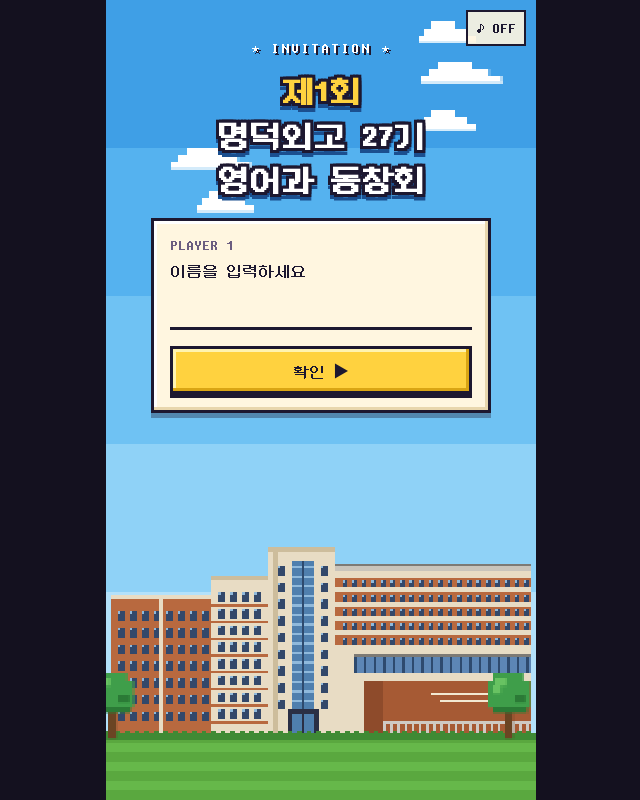
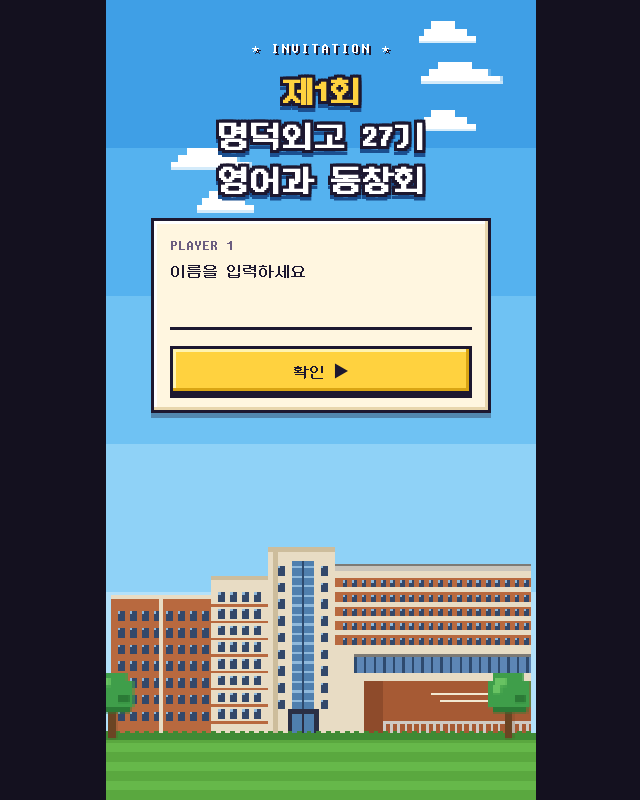
Before and after one commit to blushed-mw/mdfh27e-reunion, a plain HTML site: page index.html in a window 1280 px wide. Both pictures are taken after a click on the button "▶ PRESS START". Shown: the whole page, without its empty margins (319-959 px from the left). Drawn offline with Linux system fonts and the light colour scheme.

Commit message:
Remove sound; reword saved-name tag
Co-Authored-By: Claude Opus 5.5 <noreply@anthropic.com>

```diff
--- a/index.html
+++ b/index.html
@@ -96,14 +96,6 @@
   }
   .screen.active { opacity: 1; visibility: visible; transition: opacity .24s steps(3); }
 
-  #sound {
-    position: absolute; z-index: 20;
-    top: max(10px, env(safe-area-inset-top)); right: 10px;
-    min-width: 44px; min-height: 36px; padding: 0 8px;
-    background: rgba(255, 246, 224, .9);
-    border: 2px solid var(--ink);
-    font-size: 16px;
-  }
 
   /* ---------- 1 타이틀 ---------- */
   #s-title { align-items: center; justify-content: center; text-align: center; gap: 28px; }
@@ -127,7 +119,7 @@
   }
   .slot { width: 100%; max-width: 340px; padding: 16px; text-align: left; }
   .slot-head { display: flex; justify-content: space-between; align-items: center; font-size: 16px; color: var(--muted); margin-bottom: 10px; }
-  .slot-tag { background: var(--blue); color: #fff; padding: 2px 6px; font-family: var(--sans); font-weight: 600; font-size: 12px; }
+  .slot-tag { color: var(--blue); font-family: var(--sans); font-weight: 600; font-size: 12px; }
   .slot label { display: block; font-size: 16px; margin-bottom: 8px; }
   .slot-input { display: flex; align-items: center; border-bottom: 3px solid var(--ink); margin-bottom: 16px; }
   .slot-input input {
@@ -209,7 +201,6 @@
 
   /* ---------- 미리보기 이미지 (?og, 1200×630 캡처용) ---------- */
   body.og #app { max-width: none; width: 1200px; height: 630px; margin: 0; }
-  body.og #sound { display: none; }
   #s-og { padding: 0 0 0 56px; justify-content: center; gap: 22px; }
   #s-og .logo { align-items: flex-start; animation: none; gap: 14px; }
   #s-og .logo .l1 { font-size: 48px; }
@@ -230,7 +221,6 @@
 <body>
 <div id="app">
   <canvas id="bg" aria-hidden="true"></canvas>
-  <button id="sound" type="button" aria-pressed="false">♪ OFF</button>
 
   <!-- 1 타이틀 -->
   <section id="s-title" class="screen active" aria-label="타이틀">
@@ -238,7 +228,7 @@
     <h1 class="logo"><span class="l1">제1회</span><span class="l2">명덕외고 27기</span><span class="l3">영어과 동창회</span></h1>
     <button class="press blink" id="press" type="button">▶ PRESS START</button>
     <form class="slot box" id="slot" hidden autocomplete="off">
-      <div class="slot-head"><span>PLAYER 1</span><span class="slot-tag" id="slot-tag" hidden>이어하기</span></div>
+      <div class="slot-head"><span>PLAYER 1</span><span class="slot-tag" id="slot-tag" hidden>지난 기록 불러옴</span></div>
       <label for="name">이름을 입력하세요</label>
       <div class="slot-input"><input id="name" name="name" maxlength="10" autocomplete="off" autocapitalize="off" spellcheck="false" enterkeyhint="go"><span class="caret blink">_</span></div>
       <button class="pbtn" type="submit" id="go">확인 ▶</button>
@@ -364,38 +354,6 @@
   const deadlineAt = new Date(C.deadline + 'T23:59:59+09:00');
   const organizerCall = C.organizer.name.slice(1);
   const tel = 'tel:' + C.organizer.phone.replace(/[^0-9]/g, '');
-
-  // ---------- 소리 ----------
-  let soundOn = !!store.get('sound');
-  let ac = null;
-  function tone(freq, dur, vol = 0.04, when = 0, type = 'square') {
-    if (!soundOn) return;
-    try {
-      ac = ac || new (window.AudioContext || window.webkitAudioContext)();
-      const o = ac.createOscillator(), g = ac.createGain();
-      o.type = type; o.frequency.value = freq;
-      o.connect(g); g.connect(ac.destination);
-      const t = ac.currentTime + when;
-      g.gain.setValueAtTime(vol, t);
-      g.gain.exponentialRampToValueAtTime(0.0001, t + dur);
-      o.start(t); o.stop(t + dur + 0.02);
-    } catch {}
-  }
-  const sfx = {
-    blip: () => tone(988, 0.03, 0.02),
-    select: () => tone(660, 0.07),
-    start: () => [523, 659, 784, 1047].forEach((f, i) => tone(f, 0.12, 0.05, i * 0.08)),
-    hello: () => [784, 988, 1175, 1568].forEach((f, i) => tone(f, 0.1, 0.05, i * 0.07)),
-    error: () => { tone(247, 0.12); tone(185, 0.2, 0.04, 0.12); },
-    clear: () => [523, 523, 523, 659, 784, 659, 784, 1047].forEach((f, i) => tone(f, 0.12, 0.05, i * 0.1)),
-    beat: (n) => { tone(n % 2 ? 196 : 131, 0.1, 0.05, 0, 'triangle'); if (n % 4 === 2) tone(784, 0.05, 0.02); },
-  };
-  function renderSound() {
-    $('sound').textContent = soundOn ? '♪ ON' : '♪ OFF';
-    $('sound').setAttribute('aria-pressed', String(soundOn));
-  }
-  $('sound').addEventListener('click', () => { soundOn = !soundOn; store.set('sound', soundOn); renderSound(); sfx.select(); });
-  renderSound();
 
   // ---------- 캐릭터 (특징 조합) ----------
   const P = {
@@ -683,14 +641,13 @@
     $('slot').hidden = false;
     $('s-title').classList.add('typing');
     if (saved && saved.typed) { $('name').value = saved.typed; $('slot-tag').hidden = false; }
-    sfx.start();
     setTimeout(() => $('name').focus(), 50);
   }
   $('press').addEventListener('click', openSlot);
   $('slot').addEventListener('submit', (e) => {
     e.preventDefault();
     const v = $('name').value;
-    if (!v.trim()) { $('name').focus(); sfx.error(); return; }
+    if (!v.trim()) { $('name').focus(); return; }
     $('name').blur();
     me = findPerson(v);
     goHello();
@@ -715,7 +672,6 @@
     if (reduced) { el.textContent = text; done && done(); return; }
     typing = setInterval(() => {
       el.textContent = text.slice(0, ++i);
-      if (i % 2) sfx.blip();
       if (i >= text.length) { clearInterval(typing); done && done(); }
     }, 45);
   }
@@ -737,12 +693,10 @@
     setActions([]);
     layoutHero();
     if (me) {
-      sfx.hello();
       burst(LW / 2, groundY('hello') - 40, 30, ['#ffd23f', '#ffffff', '#7bdcff']);
       typeText($('hello-text'), `${callName(me.given)} 이게 얼마만이냐 반갑다!`, () =>
         setActions([{ label: '다음 ▶', on: goQuest }]));
     } else {
-      sfx.error();
       typeText($('hello-text'), '음… 명단에서 이름을 못 찾았어. 다시 입력해볼래?', () =>
         setActions([
           { label: `${organizerCall}에게 연락`, href: tel, ghost: true },
@@ -759,7 +713,7 @@
     hctx.drawImage(sprite(me ? me.p : unknown, pose, !me), 0, 0);
     if (me && !reduced && beat !== beatN) {
       beatN = beat;
-      if (beat % 2 === 0) { sfx.beat(beat / 2); spawnNote(); }
+      if (beat % 2 === 0) spawnNote();
     }
   }
   function spawnNote() {
@@ -790,7 +744,7 @@
     $('send').disabled = !v;
     $('send').textContent = v ? SEND_LABEL[v] : '참석 여부를 골라줘';
   }
-  document.querySelectorAll('.choice').forEach((b) => b.addEventListener('click', () => { pick(b.dataset.v); sfx.select(); }));
+  document.querySelectorAll('.choice').forEach((b) => b.addEventListener('click', () => { pick(b.dataset.v); }));
   $('msg').addEventListener('input', () => { $('msg-count').textContent = $('msg').value.length; });
 
   function goQuest() {
@@ -804,7 +758,6 @@
     $('send-err').hidden = true;
     $('quest').hidden = true;
     $('arrive').hidden = false;
-    sfx.select();
     setTimeout(() => { $('arrive').hidden = true; $('quest').hidden = false; }, reduced ? 0 : 900);
   }
 
@@ -830,7 +783,6 @@
     } catch {
       $('send-err').textContent = '전송이 안 됐어. 인터넷 확인하고 다시 눌러줘!';
       $('send-err').hidden = false;
-      sfx.error();
       pick(attend);
     }
   });
@@ -843,7 +795,6 @@
     $('done-word').style.fontSize = res.attend === '못 가' ? '32px' : '';
     $('done-word').style.animation = 'none'; void $('done-word').offsetWidth; $('done-word').style.animation = '';
     $('done-sub').textContent = fmtDate(eventAt, true);
-    sfx.clear();
   }
   $('redo').addEventListener('click', goQuest);
   function toast(msg) {
```
